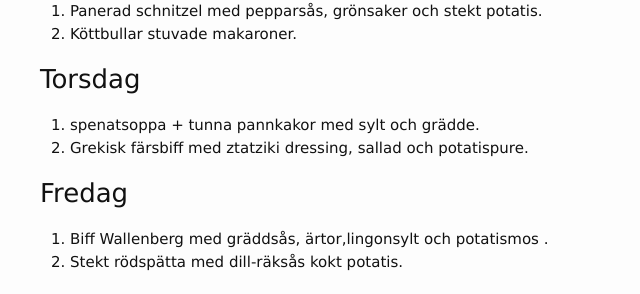
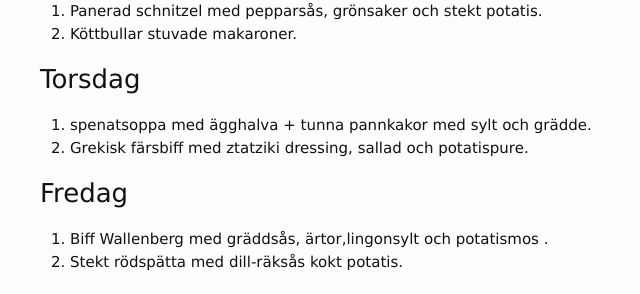
Before and after one commit to FarInn62/farinn62.github.io, a Jekyll site: the page built from lunch.md, in a window 1280 px wide. Shown: the part 504-798 px from the top of the page, without its empty margins (230-870 px from the left). Built offline with Jekyll 4.4.1, drawn with Linux system fonts in a browser that asks for light colours.

Commit message:
Update lunch.md

```diff
--- a/lunch.md
+++ b/lunch.md
@@ -27,7 +27,7 @@ Alla rätter: 80:- Take away: 60:-
 
 ### Torsdag
 
-1. spenatsoppa + tunna pannkakor med sylt och grädde.
+1. spenatsoppa med ägghalva + tunna pannkakor med sylt och grädde.
 2. Grekisk färsbiff med ztatziki dressing, sallad och potatispure.
 
 ### Fredag
```
